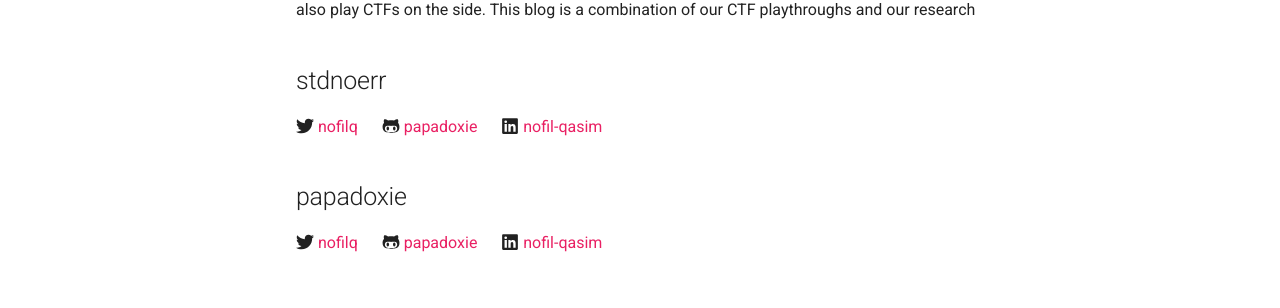
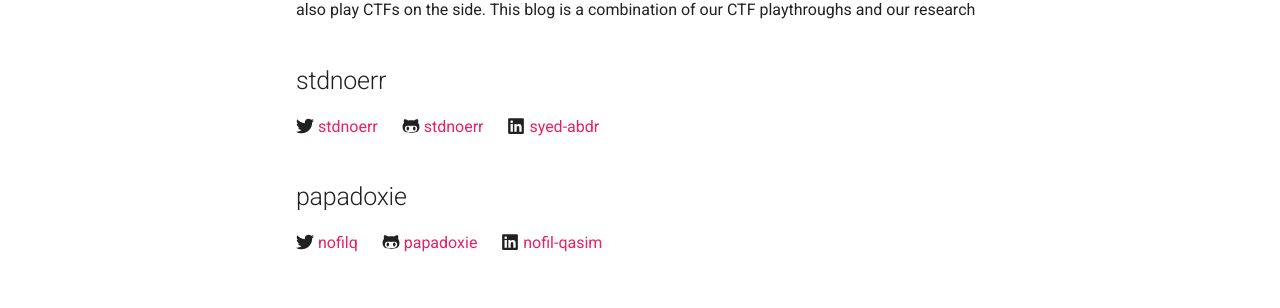
Before and after one commit to kernelcide/blog, an MkDocs documentation site: the page built from docs/index.md, in a window 1280 px wide. Shown: the part 208-516 px from the top of the page. Built offline with MkDocs 1.6.1 and Material for MkDocs 9.7.7, drawn with Linux system fonts in a browser that asks for light colours.

Commit message:
Added socials

```diff
--- a/docs/index.md
+++ b/docs/index.md
@@ -3,7 +3,7 @@
 We are a team of researchers working on low-level exploitation and mitigation techniques. We also play CTFs on the side. This blog is a combination of our CTF playthroughs and our research
 
 ## stdnoerr
-:fontawesome-brands-twitter: [nofilq](https://x.com/nofilq) &emsp; :fontawesome-brands-github-alt: [papadoxie](https://github.com/papadoxie) &emsp; :fontawesome-brands-linkedin: [nofil-qasim](https://linkedin.com/in/nofil-qasim)
+:fontawesome-brands-twitter: [stdnoerr](https://x.com/stdnoerr) &emsp; :fontawesome-brands-github-alt: [stdnoerr](https://github.com/stdnoerr) &emsp; :fontawesome-brands-linkedin: [syed-abdr](https://www.linkedin.com/in/syed-abdr)
 
 ## papadoxie
 :fontawesome-brands-twitter: [nofilq](https://x.com/nofilq) &emsp; :fontawesome-brands-github-alt: [papadoxie](https://github.com/papadoxie) &emsp; :fontawesome-brands-linkedin: [nofil-qasim](https://linkedin.com/in/nofil-qasim)
```
